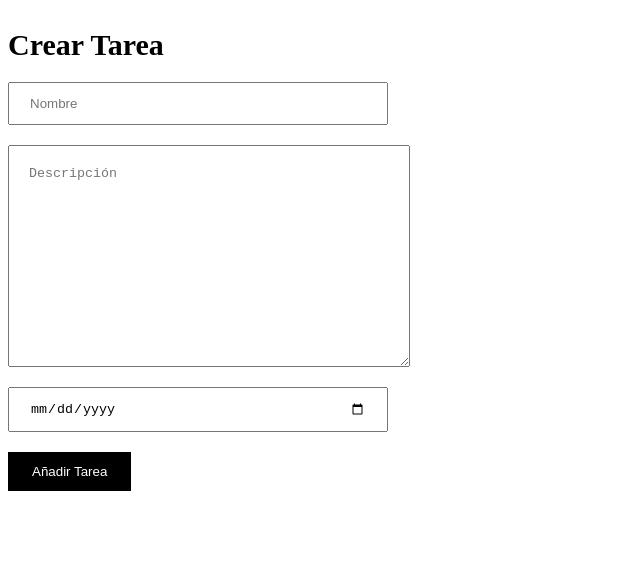
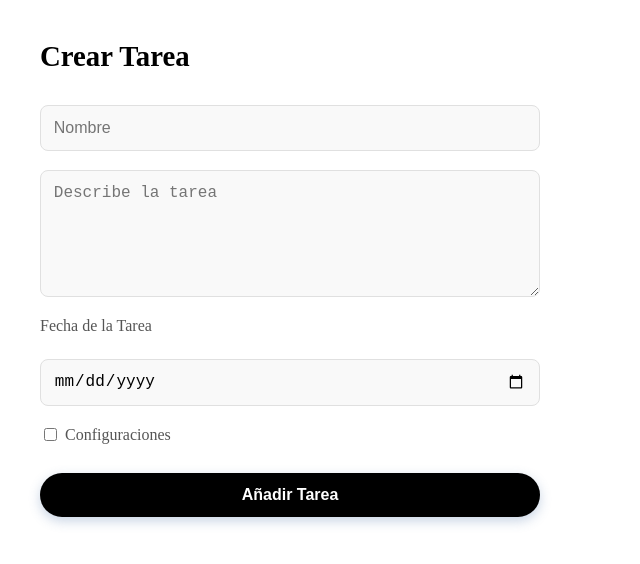
Before and after one commit to camilo859/GTP, a Vue app in the folder tareas_pro/: page / in a window 1280 px wide. Shown: the top 564 px of the page, without its empty margins (0-640 px from the left). Built offline with nearby package versions, Linux system fonts and the light colour scheme.

Commit message:
settings for the task and new some styles for the form, also you can make group of taks (localStorage)

```diff
--- a/tareas_pro/src/components/TaskForm.vue
+++ b/tareas_pro/src/components/TaskForm.vue
@@ -1,9 +1,16 @@
 <script setup>
+import { ref } from 'vue'
 import { useTaskForm } from '@/composables/useFormTask'
-
+const openSettings = ref(false)
 const emit = defineEmits(['add-task']) //emit para referenciar el formulario el cual tendra la informacion
 
-const { newTask, submitTask } = useTaskForm(emit) //se trae la variable que almacena las tareas por enviar y su
+const {
+  newTask,
+  submitTask,
+  grupos,
+  newGroup,
+  addGroup
+} = useTaskForm(emit)//se trae la variable que almacena las tareas por enviar y su
 //funcion de envio
 </script>
 
@@ -13,48 +20,202 @@ const { newTask, submitTask } = useTaskForm(emit) //se trae la variable que alma
     <form @submit.prevent="submitTask">
       <div class="makeTask__Inputs">
         <input v-model="newTask.nombre" type="text" placeholder="Nombre" required />
-        <textarea v-model="newTask.descripcion" placeholder="Descripción">Describe la tarea</textarea>
-        <input v-model="newTask.fecha" type="date" required />
+        <textarea v-model="newTask.descripcion" placeholder="Describe la tarea"></textarea>
+        <label for="date-task">
+          Fecha de la Tarea
+        </label>
+        <input v-model="newTask.fecha" type="date" required name="date-task" />
+
+        <label>
+          <input type="checkbox" v-model="openSettings" />
+          Configuraciones
+        </label>
+        <div class="settings" v-if="openSettings">
+          <label for="group-task">Añadir a grupo</label>
+          <div class="grupo-container">
+            <select v-model="newTask.group" name="group-task">
+              <option value="General">General</option>
+              <option v-for="grupo in grupos" :key="grupo" :value="grupo">
+                {{ grupo }}
+              </option>
+              <option value="crear-nuevo">Crear nuevo grupo</option>
+            </select>
+          </div>
+          <div v-if="newTask.group === 'crear-nuevo'" class="nuevo-grupo-form">
+            <input
+              v-model="newGroup"
+              type="text"
+              placeholder="Nombre del nuevo grupo"
+            />
+            <button type="button" @click="addGroup">Añadir</button>
+          </div>
+
+          <label for="repeat-task">
+            <input type="checkbox" name="repeat-task" v-model="newTask.repeat">
+            Repetir Tarea
+          </label>
+        </div>
       </div>
       <button type="submit">Añadir Tarea</button>
     </form>
   </div>
 </template>
 <style scoped>
-.makeTask__container{
+ :root {
+      --primary-color: #4a6fa5;
+      --secondary-color: #6b8cc7;
+      --accent-color: #ff6b6b;
+      --background-color: #f8f9fa;
+      --text-color: #333;
+      --border-radius: 10px;
+      --box-shadow: 0 6px 12px rgba(0, 0, 0, 0.05);
+      --transition: all 0.3s ease;
+    }
+
+    body {
+      font-family: 'Segoe UI', Tahoma, Geneva, Verdana, sans-serif;
+      background-color: var(--background-color);
+      color: var(--text-color);
+      margin: 0;
+      padding: 0;
+      display: flex;
+      justify-content: center;
+      align-items: center;
+      min-height: 100vh;
+    }
+
+    .makeTask__container {
+      background: white;
+      border-radius: var(--border-radius);
+      box-shadow: var(--box-shadow);
+      width: 90%;
+      max-width: 500px;
+      padding: 2rem;
+      overflow: hidden;
+      position: relative;
+    }
+
+
+    h2 {
+      color: var(--primary-color);
+      margin-top: 0;
+      font-size: 1.8rem;
+      font-weight: 600;
+      position: relative;
+      padding-bottom: 0.5rem;
+      margin-bottom: 1.5rem;
+    }
+
+    h2::after {
+      content: "";
+      position: absolute;
+      bottom: 0;
+      left: 0;
+      width: 50px;
+      height: 3px;
+      background-color: var(--accent-color);
+    }
+
+    .makeTask__Inputs {
       display: flex;
       flex-direction: column;
-}
-form {
-max-width: 380px;
-gap: 10px;
-}
-.makeTask__Inputs{
-display: flex;
-flex-direction: column;
-gap: 20px;
+      gap: 1.2rem;
+      margin-bottom: 1.5rem;
     }
 
-form button{
-  margin: 20px 0px;
-  padding: 12px 24px;
-  background: #000;
-  color: #fff;
-  border: none;
+    input[type="text"],
+    textarea,
+    input[type="date"],
+    select {
+      padding: 0.8rem;
+      border: 1px solid #e0e0e0;
+      border-radius: 8px;
+      background-color: #f9f9f9;
+      font-size: 1rem;
+      transition: var(--transition);
     }
 
-h2{
-  font-size: 30px;
-  margin: 20px 0px;
+    input[type="text"]:focus,
+    textarea:focus,
+    input[type="date"]:focus,
+    select:focus {
+      outline: none;
+      border-color: var(--secondary-color);
+      box-shadow: 0 0 0 3px rgba(107, 140, 199, 0.2);
+      background-color: white;
     }
 
-input{
-  padding: 12px 20px;
+    textarea {
+      min-height: 100px;
+      resize: vertical;
     }
-textarea{
-  min-width: 240px;
-  min-height:200px ;
+
+    label {
+      font-weight: 500;
+      margin-bottom: 0.3rem;
+      color: #555;
+      display: block;
+    }
+
+    input[type="checkbox"] {
+      margin-right: 0.5rem;
+    }
+
+    label:has(input[type="checkbox"]) {
+      display: flex;
+      align-items: center;
+      cursor: pointer;
+      user-select: none;
+    }
+
+    .settings {
+      background-color: #f0f4ff;
+      border-radius: var(--border-radius);
+      padding: 1rem;
+      margin-top: 0.5rem;
+      border-left: 3px solid var(--secondary-color);
+      animation: fadeIn 0.3s ease;
+    }
+
+    @keyframes fadeIn {
+      from { opacity: 0; transform: translateY(-10px); }
+      to { opacity: 1; transform: translateY(0); }
+    }
+
+    button[type="submit"] {
+      background: #000;
+      color: white;
+      border: none;
+      padding: 0.8rem 2rem;
+      font-size: 1rem;
+      font-weight: 600;
+      border-radius: 25px;
+      cursor: pointer;
+      display: block;
       width: 100%;
-  padding: 20px 0px 0px 20px;
+      transition: var(--transition);
+      box-shadow: 0 4px 12px rgba(74, 111, 165, 0.3);
+    }
+
+    button[type="submit"]:hover {
+      background: linear-gradient(to right, #3d5d8c, #5778b0);
+      transform: translateY(-2px);
+      box-shadow: 0 6px 15px rgba(74, 111, 165, 0.4);
+    }
+
+    button[type="submit"]:active {
+      transform: translateY(0);
+    }
+
+    /* Animaciones para mejorar la experiencia de usuario */
+    input, textarea, select, button {
+      transition: var(--transition);
+    }
+
+    @media (max-width: 600px) {
+      .makeTask__container {
+        padding: 1.5rem;
+        width: 95%;
+      }
     }
 </style>
--- a/tareas_pro/src/composables/useFormTask.js
+++ b/tareas_pro/src/composables/useFormTask.js
@@ -1,27 +1,62 @@
-import { ref } from 'vue'
+import { ref, onMounted } from 'vue'
 
 export function useTaskForm(emit) {
-    //creamos variable newTask para almacenar los datos del formulario
+  // Variable para almacenar los datos del formulario
   const newTask = ref({
     nombre: '',
     descripcion: '',
     fecha: '',
+    group: 'General',
+    repeat: false,
   })
 
+  // Variables para manejar grupos personalizados
+  const grupos = ref([]) // Lista de grupos personalizados
+  const newGroup = ref('')
+
+  // Cargar grupos desde localStorage al iniciar
+  onMounted(() => {
+    const storedGroups = localStorage.getItem('taskGroups')
+    if (storedGroups) {
+      grupos.value = JSON.parse(storedGroups)
+    }
+  })
+
+  const saveGroupsToStorage = () => {
+    localStorage.setItem('taskGroups', JSON.stringify(grupos.value))
+  }
+
+  const addGroup = () => {
+    if (newGroup.value.trim()) {
+      if (!grupos.value.includes(newGroup.value)) {
+        grupos.value.push(newGroup.value)
+        saveGroupsToStorage()
+        emit('add-group', newGroup.value)
+      }
+      newTask.value.group = newGroup.value
+      newGroup.value = ''
+    }
+  }
+
   const submitTask = () => {
-    if (newTask.value.nombre.trim()) { //los datos a mandar del formulario referenciados por el emit del formulario
+    if (newTask.value.nombre.trim()) {
       emit('add-task', {
         nombre: newTask.value.nombre.trim(),
         descripcion: newTask.value.descripcion.trim(),
         fecha: newTask.value.fecha,
-        estado: "En proceso" //las tareas siempre inician estando en proceso
+        estado: "En proceso", // Las tareas siempre inician estando en proceso
+        group: newTask.value.group,
+        repeat: newTask.value.repeat,
       })
-      newTask.value = { nombre: '', descripcion: '', fecha: '' }
+      newTask.value = { nombre: '', descripcion: '', fecha: '', group: 'General', repeat: false }
     }
   }
 
   return {
     newTask,
-    submitTask
+    submitTask,
+    grupos,
+    newGroup,
+    addGroup
   }
 }
```
Lines whose indentation alone changed are shown as unchanged.
